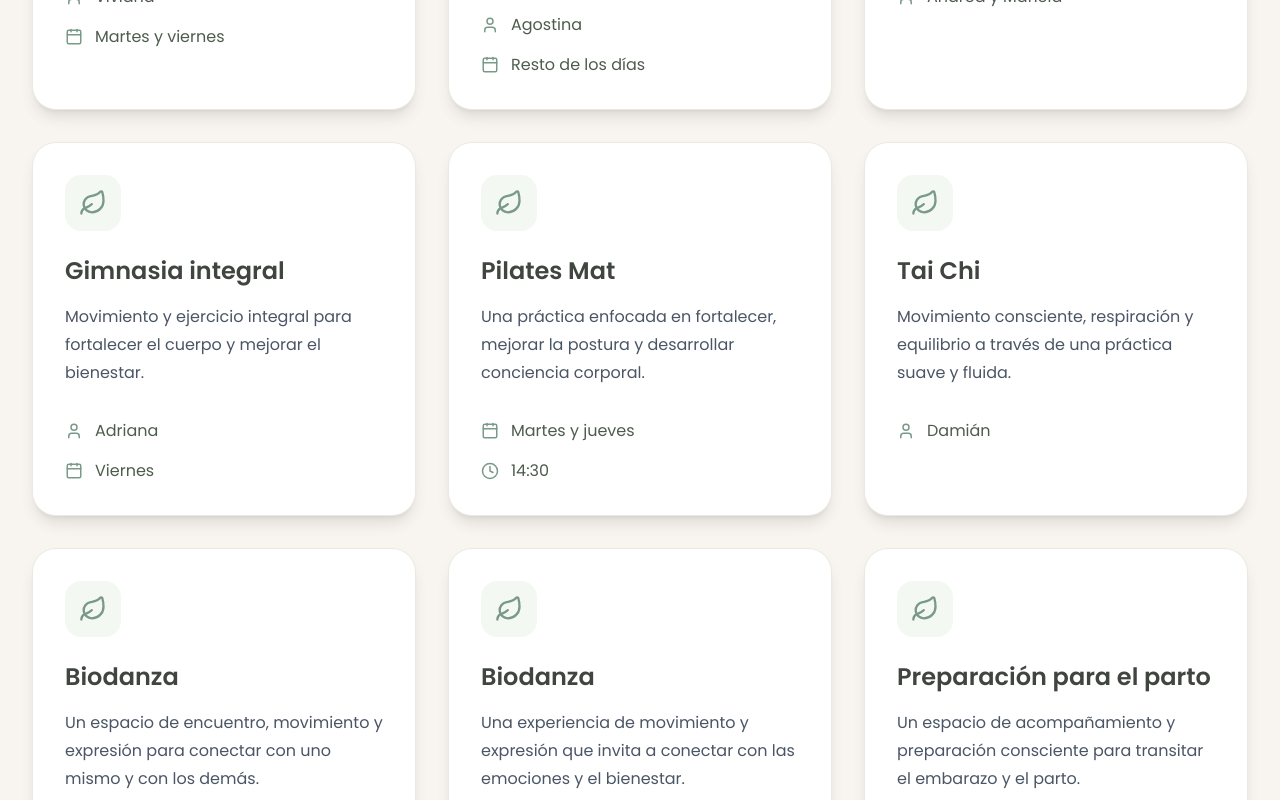
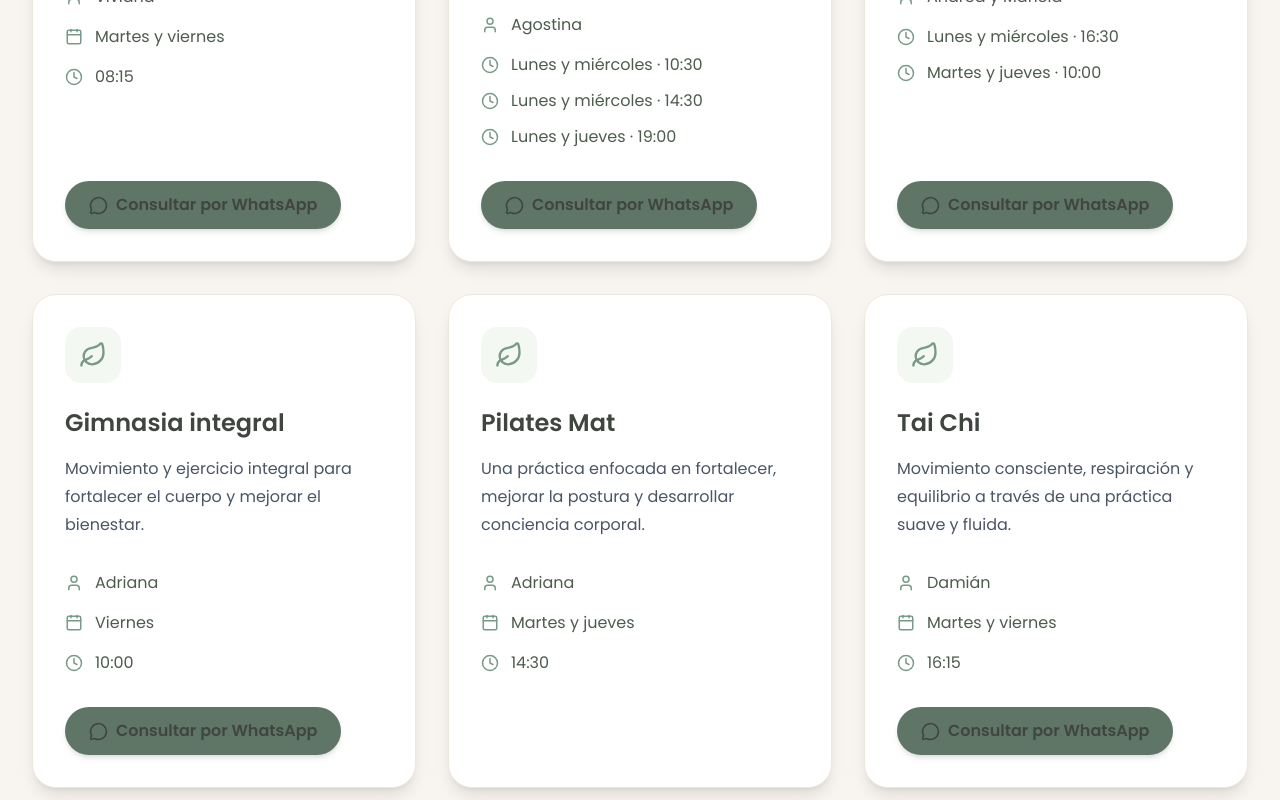
Before and after one commit to Franciscogarello/SantoshaWeb, a React (Vite) app: page / in a window 1280 px wide. Shown: the part 2960-3760 px from the top of the page. Built offline with nearby package versions, Linux system fonts and the light colour scheme.

Commit message:
Actualiza horarios de actividades

```diff
--- a/src/components/ActivityCard.jsx
+++ b/src/components/ActivityCard.jsx
@@ -3,14 +3,17 @@ import {
   User,
   Calendar,
   Clock,
+  MessageCircle,
 } from "lucide-react";
 
 function ActivityCard({
   disciplina,
   profesor,
   descripcion,
+  whatsapp,
   dias = "",
   horario = "",
+  horarios = [],
   delay = 0,
 }) {
   return (
@@ -47,7 +50,7 @@ function ActivityCard({
         />
       </div>
 
-      {/* Título */}
+      {/* Disciplina */}
       <h3 className="text-2xl font-semibold text-[var(--text)]">
         {disciplina}
       </h3>
@@ -60,6 +63,7 @@ function ActivityCard({
       {/* Información */}
       <div className="mt-8 space-y-4">
 
+        {/* Profesor */}
         {profesor && (
           <div className="flex items-center gap-3 text-[#4D5C4D]">
             <User
@@ -70,6 +74,7 @@ function ActivityCard({
           </div>
         )}
 
+        {/* Días */}
         {dias && (
           <div className="flex items-center gap-3 text-[#4D5C4D]">
             <Calendar
@@ -80,6 +85,7 @@ function ActivityCard({
           </div>
         )}
 
+        {/* Horario simple */}
         {horario && (
           <div className="flex items-center gap-3 text-[#4D5C4D]">
             <Clock
@@ -90,8 +96,60 @@ function ActivityCard({
           </div>
         )}
 
+        {/* Varios horarios */}
+        {horarios.length > 0 && (
+          <div className="space-y-3">
+            {horarios.map((item, index) => (
+              <div
+                key={index}
+                className="flex items-center gap-3 text-[#4D5C4D]"
+              >
+                <Clock
+                  size={18}
+                  className="shrink-0 text-[var(--sage)]"
+                />
+                <span>{item}</span>
+              </div>
+            ))}
+          </div>
+        )}
+
       </div>
 
+      {/* Mantiene todos los botones alineados abajo */}
+      <div className="flex-1" />
+
+      {/* WhatsApp */}
+      {whatsapp && (
+        <a
+          href={whatsapp}
+          target="_blank"
+          rel="noopener noreferrer"
+          className="
+            mt-8
+            inline-flex
+            w-fit
+            items-center
+            justify-center
+            gap-2
+            rounded-full
+            bg-[var(--sage-dark)]
+            px-6
+            py-3
+            font-semibold
+            text-white
+            shadow-md
+            transition-all
+            duration-300
+            hover:-translate-y-1
+            hover:bg-[#405847]
+            hover:shadow-lg
+          "
+        >
+          <MessageCircle size={19} />
+          Consultar por WhatsApp
+        </a>
+      )}
     </div>
   );
 }
--- a/src/data/actividades.js
+++ b/src/data/actividades.js
@@ -12,33 +12,49 @@ const actividades = [
     descripcion:
       "Una práctica que une movimiento, respiración y conciencia corporal.",
     dias: "Martes y viernes",
-    horario: "",
-    whatsapp: crearWhatsApp("3424352612", "Hatha Yoga", "Viviana"),
+    horario: "08:15",
+    whatsapp: crearWhatsApp(
+      "3424352612",
+      "Hatha Yoga",
+      "Viviana"
+    ),
   },
+
   {
     disciplina: "Hatha Yoga",
     categoria: "Yoga",
     profesor: "Agostina",
     descripcion:
       "Una práctica para conectar con el cuerpo, la respiración y encontrar equilibrio.",
-    dias: "Resto de los días",
-    horario: "",
-    whatsapp: crearWhatsApp("3425140926", "Hatha Yoga", "Agostina"),
+    horarios: [
+      "Lunes y miércoles · 10:30",
+      "Lunes y miércoles · 14:30",
+      "Lunes y jueves · 19:00",
+    ],
+    whatsapp: crearWhatsApp(
+      "3425140926",
+      "Hatha Yoga",
+      "Agostina"
+    ),
   },
+
   {
     disciplina: "Yoga adultos mayores",
     categoria: "Yoga",
     profesor: "Andrea y Mariela",
     descripcion:
       "Una práctica adaptada para favorecer la movilidad, el equilibrio y el bienestar.",
-    dias: "",
-    horario: "",
+    horarios: [
+      "Lunes y miércoles · 16:30",
+      "Martes y jueves · 10:00",
+    ],
     whatsapp: crearWhatsApp(
       "3424084322",
       "Yoga adultos mayores",
       "Andrea y Mariela"
     ),
   },
+
   {
     disciplina: "Gimnasia integral",
     categoria: "Movimiento",
@@ -46,33 +62,40 @@ const actividades = [
     descripcion:
       "Movimiento y ejercicio integral para fortalecer el cuerpo y mejorar el bienestar.",
     dias: "Viernes",
-    horario: "",
+    horario: "10:00",
     whatsapp: crearWhatsApp(
       "3425058282",
       "Gimnasia integral",
       "Adriana"
     ),
   },
+
   {
     disciplina: "Pilates Mat",
     categoria: "Movimiento",
-    profesor: "",
+    profesor: "Adriana",
     descripcion:
       "Una práctica enfocada en fortalecer, mejorar la postura y desarrollar conciencia corporal.",
     dias: "Martes y jueves",
     horario: "14:30",
     whatsapp: "",
   },
+
   {
     disciplina: "Tai Chi",
     categoria: "Movimiento",
     profesor: "Damián",
     descripcion:
       "Movimiento consciente, respiración y equilibrio a través de una práctica suave y fluida.",
-    dias: "",
-    horario: "",
-    whatsapp: crearWhatsApp("3424083695", "Tai Chi", "Damián"),
+    dias: "Martes y viernes",
+    horario: "16:15",
+    whatsapp: crearWhatsApp(
+      "3424083695",
+      "Tai Chi",
+      "Damián"
+    ),
   },
+
   {
     disciplina: "Biodanza",
     categoria: "Biodanza",
@@ -80,45 +103,52 @@ const actividades = [
     descripcion:
       "Un espacio de encuentro, movimiento y expresión para conectar con uno mismo y con los demás.",
     dias: "Miércoles",
-    horario: "",
+    horario: "19:45",
     whatsapp: crearWhatsApp(
       "3424494977",
       "Biodanza",
       "Milagros y Raquel"
     ),
   },
+
   {
     disciplina: "Biodanza",
     categoria: "Biodanza",
     profesor: "Graciela",
     descripcion:
       "Una experiencia de movimiento y expresión que invita a conectar con las emociones y el bienestar.",
-    dias: "Martes",
-    horario: "",
-    whatsapp: crearWhatsApp("3424081106", "Biodanza", "Graciela"),
+    dias: "Miércoles",
+    horario: "19:45",
+    whatsapp: crearWhatsApp(
+      "3424081106",
+      "Biodanza",
+      "Graciela"
+    ),
   },
+
   {
-    disciplina: "Preparación para el parto",
+    disciplina: "Preparación para el nacimiento",
     categoria: "Preparación",
     profesor: "Dina y otras",
     descripcion:
-      "Un espacio de acompañamiento y preparación consciente para transitar el embarazo y el parto.",
-    dias: "",
-    horario: "",
+      "Un espacio de acompañamiento y preparación consciente para transitar el embarazo y el nacimiento.",
+    dias: "Viernes",
+    horario: "18:30",
     whatsapp: crearWhatsApp(
       "3426142083",
-      "Preparación para el parto",
+      "Preparación para el nacimiento",
       "Dina"
     ),
   },
+
   {
     disciplina: "Yoga niños",
     categoria: "Yoga",
     profesor: "Vanina y María Laura",
     descripcion:
       "Una propuesta lúdica para que los más chicos exploren el movimiento, la respiración y la calma.",
-    dias: "",
-    horario: "",
+    dias: "Miércoles",
+    horario: "18:15",
     whatsapp: crearWhatsApp(
       "3425053004",
       "Yoga niños",
```
Also changed, not shown: 1 other file (tests, documents, lock files or other folders).
